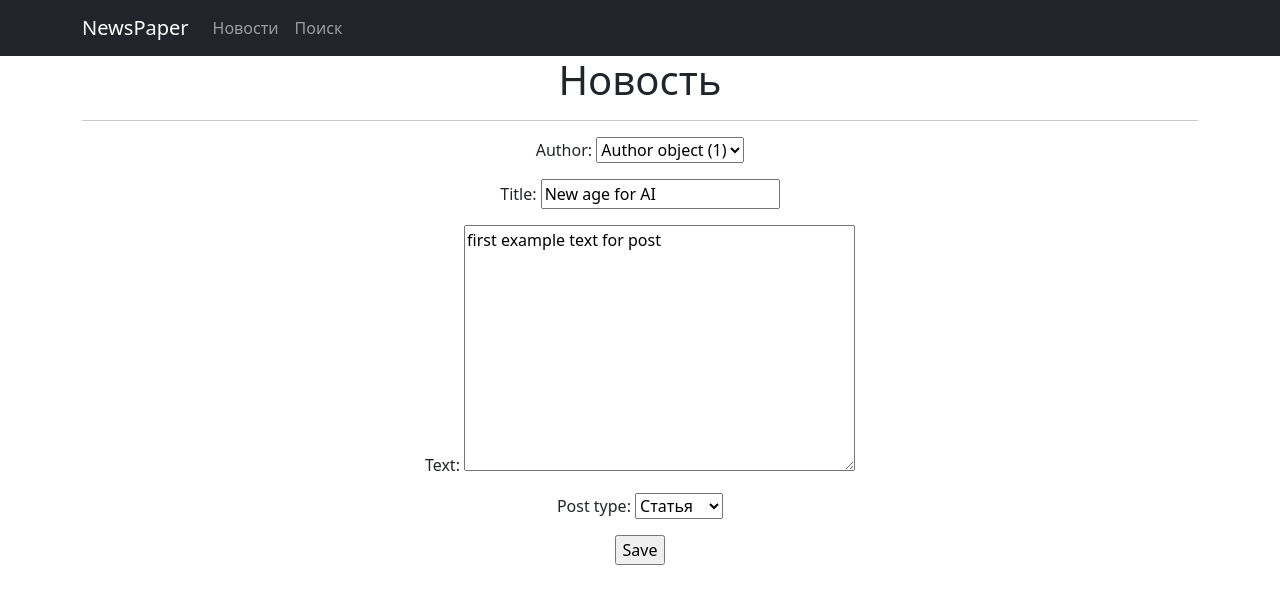
After one commit to ValeronV/NewsPaper, a Django app: page /ar/1/edit/ in a window 1280 px wide. The commit adds this page. Shown: the top 604 px of the page. Run offline with Django 5.2, Linux system fonts and the light colour scheme; data comes from the database, SQL or seed files in the repository; both versions use the stored data as it was after the commit.

Commit message:
Add filter, form, paginate

```diff
--- a/NewsPaper/NewsPaper/settings.py
+++ b/NewsPaper/NewsPaper/settings.py
@@ -38,6 +38,7 @@ INSTALLED_APPS = [
     'django.contrib.messages',
     'django.contrib.staticfiles',
     'news',
+    'django_filters',
 ]
 
 MIDDLEWARE = [
--- a/NewsPaper/NewsPaper/urls.py
+++ b/NewsPaper/NewsPaper/urls.py
@@ -17,8 +17,7 @@ Including another URLconf
 from django.contrib import admin
 from django.urls import path, include
 
-
 urlpatterns = [
     path('admin/', admin.site.urls),
-    path('news/', include("news.urls")),
+    path('', include("news.urls")),
 ]
--- /dev/null
+++ b/NewsPaper/news/forms.py
@@ -0,0 +1,27 @@
+from django import forms
+from django.core.exceptions import ValidationError
+
+from .models import Post
+
+
+class PostForm(forms.ModelForm):
+    class Meta:
+        model = Post
+        fields = ['author', 'title', 'text', 'post_type',]
+
+    def clean(self):
+        cleaned_data = super().clean()
+        author = cleaned_data.get('author')
+        title = cleaned_data.get("title")
+        text = cleaned_data.get("text")
+        post_type = cleaned_data.get('post_type')
+
+        if author is None:
+            raise ValidationError({'author': 'Отсутствует автор'})
+        elif title is None:
+            raise ValidationError({'title': 'Отсутствует заголовок'})
+        elif text is None:
+            raise ValidationError({'text': 'Отсутствует текст'})
+        elif post_type is None:
+            raise ValidationError({'post_type': 'Выберите тип поста'})
+        return cleaned_data
--- a/NewsPaper/news/models.py
+++ b/NewsPaper/news/models.py
@@ -1,6 +1,8 @@
 from django.db import models
 from django.contrib.auth.models import User
 from django.db.models import Sum
+from django.urls import reverse
+
 
 class Author(models.Model):
     author = models.OneToOneField(User, on_delete=models.CASCADE)
@@ -46,6 +48,9 @@ class Post(models.Model):
     def previev(self):
         print(self.text[0:123]+"...")
 
+    def get_absolute_url(self):
+        return reverse('post_detail', args=[str(self.id)])
+
 class PostCategory(models.Model):
     post = models.ForeignKey(Post, on_delete=models.CASCADE)
     category = models.ForeignKey(Category, on_delete=models.CASCADE)
--- a/NewsPaper/news/urls.py
+++ b/NewsPaper/news/urls.py
@@ -1,8 +1,13 @@
-from django.contrib import admin
 from django.urls import path
-from .views import NewsList, NewDetail
+from .views import *
 
 urlpatterns = [
-    path('', NewsList.as_view()),
-    path('<int:pk>', NewDetail.as_view())
+    path('news/', NewsList.as_view(), name='news'),
+    path('<slug:post_type>/<int:pk>/', NewDetail.as_view(), name='post_detail'),
+
+    path('news/search/', NewsSearch.as_view(), name='search'),
+    path('<slug:post_type>/create/', PostCreate.as_view(), name='post_create'),
+    path('<slug:post_type>/<int:pk>/edit/', PostUpdate.as_view(), name='post_edit'),
+    path('<slug:post_type>/<int:pk>/delete/', PostDelete.as_view(), name='post_delete'),
+
 ]
--- a/NewsPaper/news/views.py
+++ b/NewsPaper/news/views.py
@@ -1,13 +1,50 @@
-from django.views.generic import ListView, DetailView
+from django.shortcuts import render
+from django.urls import reverse_lazy, reverse
+from django.views.generic import *
+from .filters import PostFilter
 from .models import Post
+from .forms import PostForm
+
 
 class NewsList(ListView):
     model = Post
     ordering = '-post_data_time'
     template_name = 'news.html'
     context_object_name = 'news'
+    paginate_by = 10
+
+    def get_queryset(self):
+        queryset = super().get_queryset()
+        self.filterset = PostFilter(self.request.GET, queryset)
+        return self.filterset.qs
+
+    def get_context_data(self, **kwargs):
+        context = super().get_context_data(**kwargs)
+        context['filterset'] = self.filterset
+        return context
+
+class NewsSearch(NewsList):
+    template_name = 'search.html'
 
 class NewDetail(DetailView):
     model = Post
     template_name = 'new.html'
     context_object_name = 'new'
+    slug = Post.post_type
+    def get_type(self):
+        return reverse('post_detail', kwargs={'slug': self.slug})
+
+class PostCreate(CreateView):
+    form_class = PostForm
+    model = Post
+    template_name = 'post_edit.html'
+
+class PostUpdate(UpdateView):
+    form_class = PostForm
+    model = Post
+    template_name = 'post_edit.html'
+
+class PostDelete(DeleteView):
+    model = Post
+    template_name = 'post_delete.html'
+    success_url = reverse_lazy('news')
--- a/NewsPaper/templates/flatpages/default.html
+++ b/NewsPaper/templates/flatpages/default.html
@@ -23,11 +23,10 @@
        </button>
        <div class="collapse navbar-collapse" id="navbarResponsive">
            <ul class="navbar-nav ml-auto">
-               <li class="nav-item active">
-                   <a class="nav-link" href="/news">Новости
-                       <span class="sr-only">(current)</span>
-                   </a>
-               </li>
+
+                   <a class="nav-link" href="/news/">Новости</a>
+                   <a class="nav-link" href="/news/search/">Поиск</a>
+
            </ul>
        </div>
    </div>
--- /dev/null
+++ b/NewsPaper/templates/post_edit.html
@@ -0,0 +1,11 @@
+{% extends 'flatpages/default.html' %}
+
+{% block content %}
+<h1>Новость</h1>
+<hr>
+<form action="" method="post">
+    {% csrf_token %}
+    {{ form.as_p }}
+    <input type="submit" value="Save" />
+</form>
+{% endblock content %}
--- a/requirements.txt
+++ b/requirements.txt
@@ -2,3 +2,4 @@ asgiref
 Django
 sqlparse
 tzdata
+django-filter
```
Also changed, not shown: NewsPaper/news/filters.py (added, +24 -0 lines), NewsPaper/templates/new.html (+9 -1 lines), NewsPaper/templates/news.html (+27 -2 lines), NewsPaper/templates/post_delete.html (added, +11 -0 lines), NewsPaper/templates/search.html (added, +19 -0 lines), NewsPaper/db.sqlite3.
